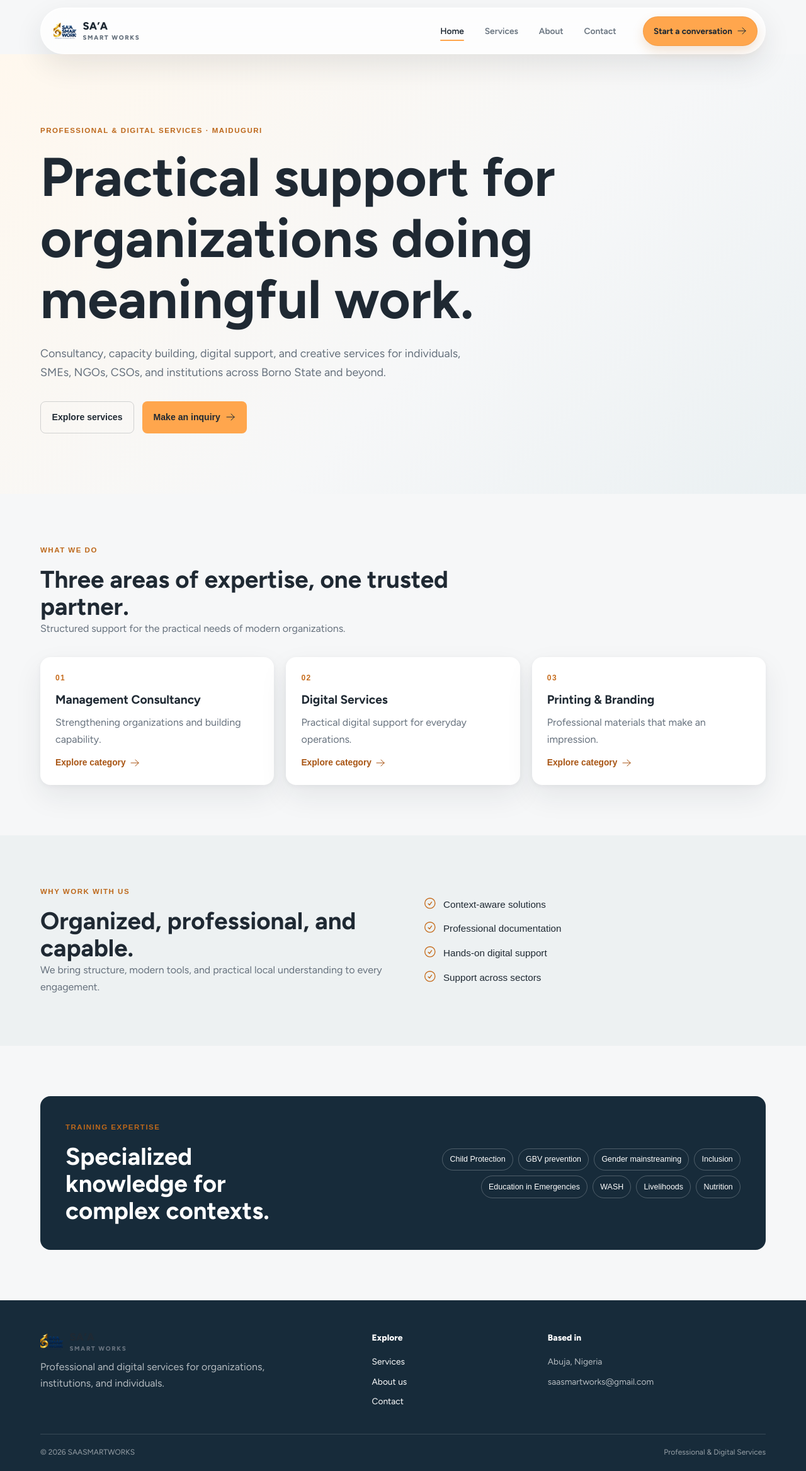
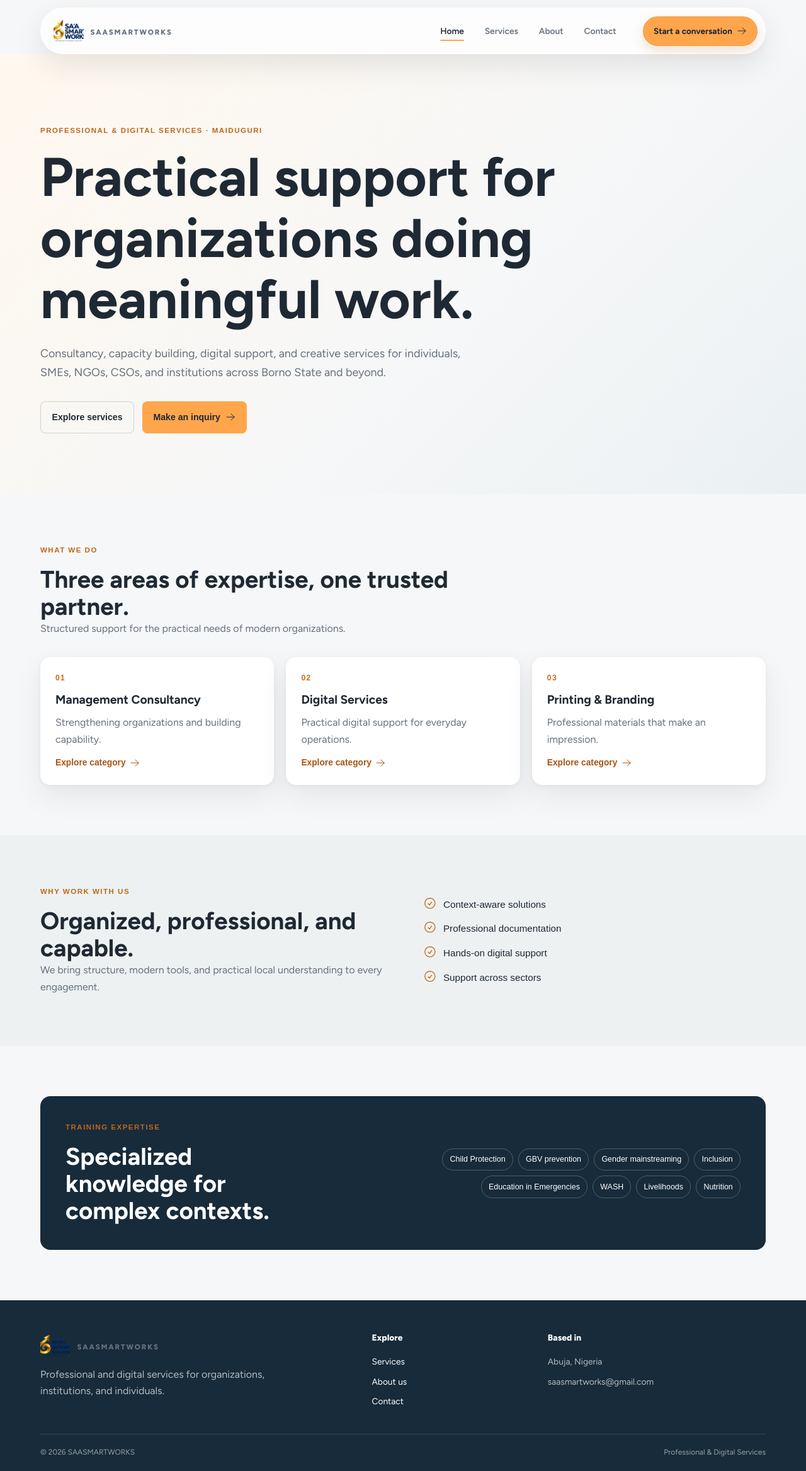
Before and after one commit to KabriAcid/saasmartworks, a Next.js app: page / in a window 1280 px wide. Shown: the whole page at 63% size. Built offline with nearby package versions, Linux system fonts and the light colour scheme.

Commit message:
Refactor branding in header and footer; update logo size and text for consistency

```diff
--- a/app/globals.css
+++ b/app/globals.css
@@ -19,7 +19,6 @@ html {
 }
 
 /* hide app scrollbar */
-
 
 body {
 	margin: 0;
@@ -87,15 +86,15 @@ textarea {
 	flex-direction: row;
 	flex-shrink: 0;
 	gap: 0.65rem;
-	font-size: 1.05rem;
+	font-size: 1.18rem;
 	font-weight: 800;
 	line-height: 1;
 	letter-spacing: 0.02em;
 }
 .wordmark-mark {
-	width: 2.25rem;
-	height: 2.25rem;
-	border-radius: 0.7rem;
+	width: 3rem;
+	height: 3rem;
+	border-radius: 0.85rem;
 	object-fit: cover;
 }
 .wordmark-copy {
@@ -104,10 +103,11 @@ textarea {
 }
 .wordmark-name {
 	color: var(--color-ink);
+	white-space: nowrap;
 }
 .wordmark-subtitle {
 	color: var(--color-muted);
-	font-size: 0.62rem;
+	font-size: 0.72rem;
 	letter-spacing: 0.16em;
 	margin-top: 0.35rem;
 }
--- a/app/layout.tsx
+++ b/app/layout.tsx
@@ -5,7 +5,7 @@ import { SiteFooter } from "@/components/shared/site-footer";
 import { SiteHeader } from "@/components/shared/site-header";
 
 export const metadata: Metadata = {
-	title: { default: "SA’A SMART WORKS", template: "%s | SA’A SMART WORKS" },
+	title: { default: "SAASMARTWORKS", template: "%s | SAASMARTWORKS" },
 	description:
 		"Professional and digital services in Maiduguri, Borno State, Nigeria.",
 	icons: {
--- a/src/components/shared/site-footer.tsx
+++ b/src/components/shared/site-footer.tsx
@@ -7,11 +7,13 @@ export function SiteFooter() {
 			<div className="shell footer-grid">
 				<div>
 					<Link className="wordmark" href="/">
-						<Logo src="/favicon.png" className="wordmark-mark" width={36} height={36} />
-						<span className="wordmark-copy">
-							<span className="wordmark-name">SA’A</span>
-							<span className="wordmark-subtitle">SMART WORKS</span>
-						</span>
+						<Logo
+							src="/favicon.png"
+							className="wordmark-mark"
+							width={48}
+							height={48}
+						/>
+						<span className="wordmark-subtitle">SAASMARTWORKS</span>
 					</Link>
 					<p>
 						Professional and digital services for organizations, institutions,
--- a/src/components/shared/site-header.tsx
+++ b/src/components/shared/site-header.tsx
@@ -29,11 +29,13 @@ export function SiteHeader() {
 		<header className="site-header">
 			<div className="shell header-inner">
 				<Link className="wordmark" href="/">
-					<Logo src="/favicon.png" className="wordmark-mark" width={36} height={36} />
-					<span className="wordmark-copy">
-						<span className="wordmark-name">SA’A</span>
-						<span className="wordmark-subtitle">SMART WORKS</span>
-					</span>
+					<Logo
+						src="/favicon.png"
+						className="wordmark-mark"
+						width={48}
+						height={48}
+					/>
+					<span className="wordmark-subtitle">SAASMARTWORKS</span>
 				</Link>
 				<nav className="desktop-nav" aria-label="Primary navigation">
 					{links.map(([href, label]) => (
```
